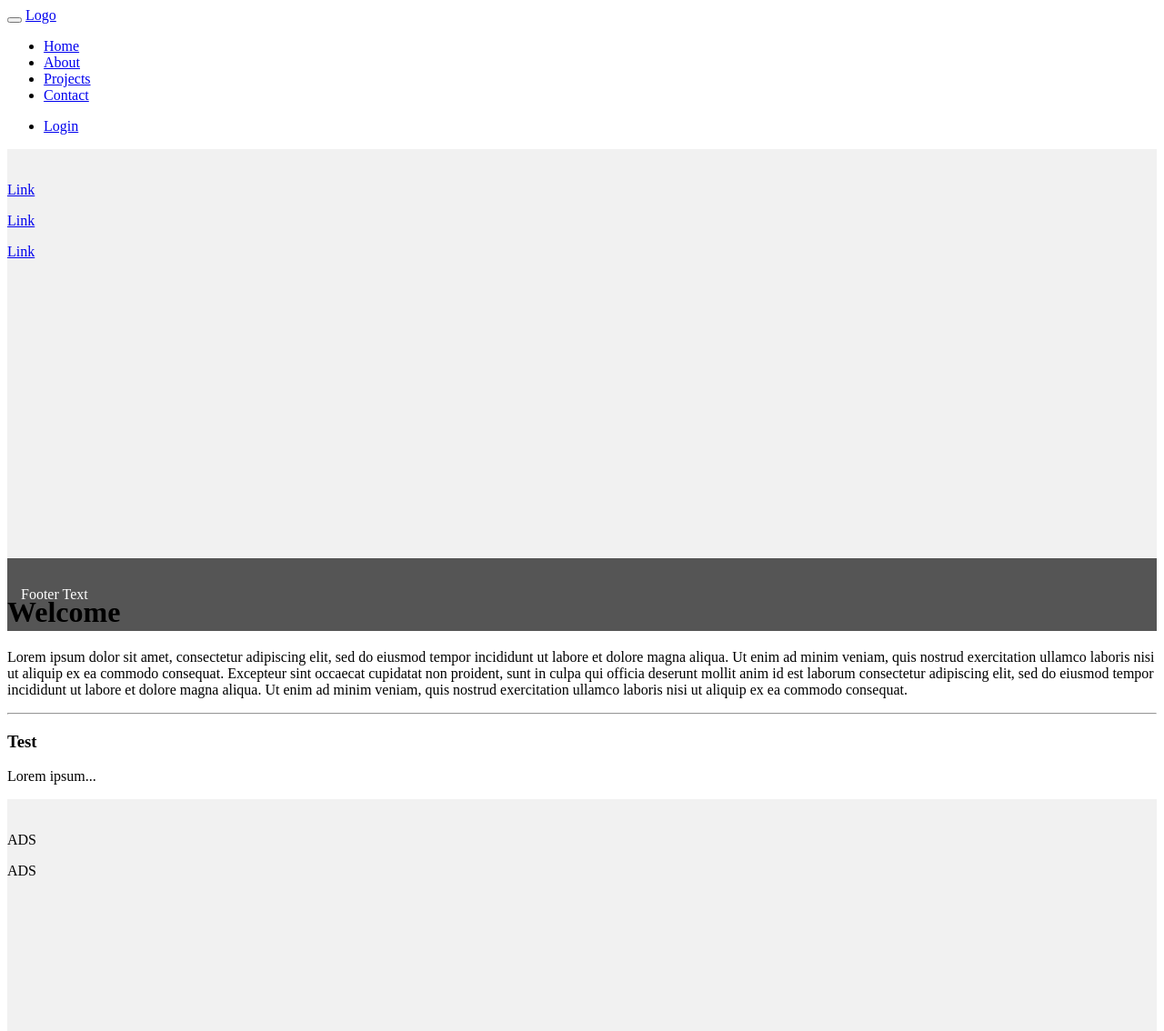
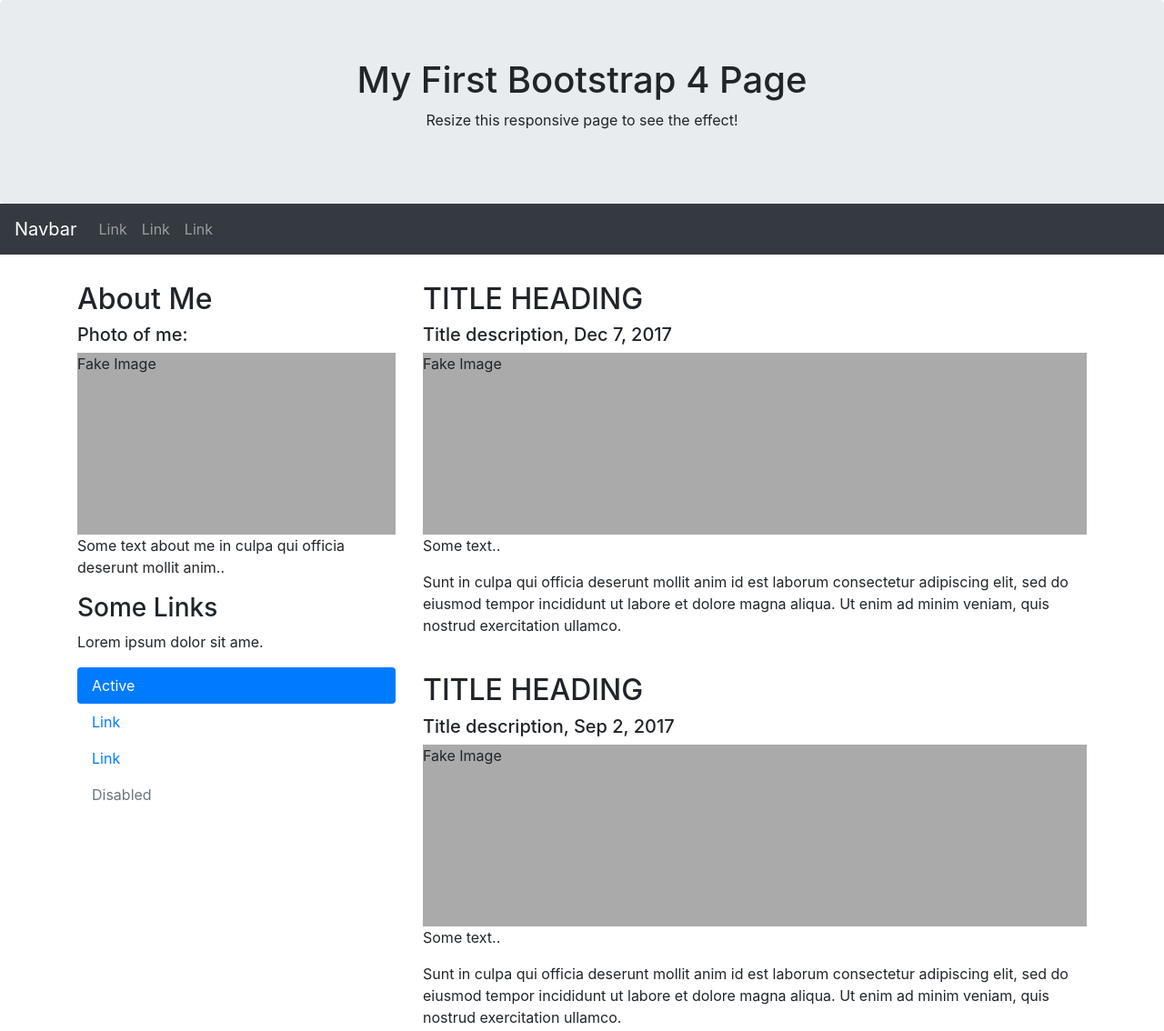
Before and after one commit to PedroPrates20/ihc-pedroprates, a plain HTML site: page index.html in a window 1280 px wide. Shown: the top 1134 px of the page at 91% size. Drawn offline with nearby package versions, Linux system fonts and the light colour scheme.

Commit message:
Update index.html

```diff
--- a/index.html
+++ b/index.html
@@ -1,96 +1,91 @@
 <!DOCTYPE html>
 <html lang="en">
 <head>
-  <title>IHC</title>
-
+  <title>Bootstrap 4 Website Example</title>
+  <meta charset="utf-8">
+  <meta name="viewport" content="width=device-width, initial-scale=1">
+  <link rel="stylesheet" href="https://maxcdn.bootstrapcdn.com/bootstrap/4.1.0/css/bootstrap.min.css">
+  <script src="https://ajax.googleapis.com/ajax/libs/jquery/3.3.1/jquery.min.js"></script>
+  <script src="https://cdnjs.cloudflare.com/ajax/libs/popper.js/1.14.0/umd/popper.min.js"></script>
+  <script src="https://maxcdn.bootstrapcdn.com/bootstrap/4.1.0/js/bootstrap.min.js"></script>
   <style>
-    /* Remove the navbar's default margin-bottom and rounded borders */
-    .navbar {
-      margin-bottom: 0;
-      border-radius: 0;
-    }
-
-    /* Set height of the grid so .sidenav can be 100% (adjust as needed) */
-    .row.content {height: 450px}
-
-    /* Set gray background color and 100% height */
-    .sidenav {
-      padding-top: 20px;
-      background-color: #f1f1f1;
-      height: 100%;
-    }
-
-    /* Set black background color, white text and some padding */
-    footer {
-      background-color: #555;
-      color: white;
-      padding: 15px;
-    }
-
-    /* On small screens, set height to 'auto' for sidenav and grid */
-    @media screen and (max-width: 767px) {
-      .sidenav {
-        height: auto;
-        padding: 15px;
-      }
-      .row.content {height:auto;}
-    }
+  .fakeimg {
+      height: 200px;
+      background: #aaa;
+  }
   </style>
 </head>
 <body>
 
-<nav class="navbar navbar-inverse">
-  <div class="container-fluid">
-    <div class="navbar-header">
-      <button type="button" class="navbar-toggle" data-toggle="collapse" data-target="#myNavbar">
-        <span class="icon-bar"></span>
-        <span class="icon-bar"></span>
-        <span class="icon-bar"></span>
-      </button>
-      <a class="navbar-brand" href="#">Logo</a>
-    </div>
-    <div class="collapse navbar-collapse" id="myNavbar">
-      <ul class="nav navbar-nav">
-        <li class="active"><a href="#">Home</a></li>
-        <li><a href="#">About</a></li>
-        <li><a href="#">Projects</a></li>
-        <li><a href="#">Contact</a></li>
-      </ul>
-      <ul class="nav navbar-nav navbar-right">
-        <li><a href="#"><span class="glyphicon glyphicon-log-in"></span> Login</a></li>
-      </ul>
-    </div>
+<div class="jumbotron text-center" style="margin-bottom:0">
+  <h1>My First Bootstrap 4 Page</h1>
+  <p>Resize this responsive page to see the effect!</p>
+</div>
+
+<nav class="navbar navbar-expand-sm bg-dark navbar-dark">
+  <a class="navbar-brand" href="#">Navbar</a>
+  <button class="navbar-toggler" type="button" data-toggle="collapse" data-target="#collapsibleNavbar">
+    <span class="navbar-toggler-icon"></span>
+  </button>
+  <div class="collapse navbar-collapse" id="collapsibleNavbar">
+    <ul class="navbar-nav">
+      <li class="nav-item">
+        <a class="nav-link" href="#">Link</a>
+      </li>
+      <li class="nav-item">
+        <a class="nav-link" href="#">Link</a>
+      </li>
+      <li class="nav-item">
+        <a class="nav-link" href="#">Link</a>
+      </li>
+    </ul>
   </div>
 </nav>
 
-<div class="container-fluid text-center">
-  <div class="row content">
-    <div class="col-sm-2 sidenav">
-      <p><a href="#">Link</a></p>
-      <p><a href="#">Link</a></p>
-      <p><a href="#">Link</a></p>
+<div class="container" style="margin-top:30px">
+  <div class="row">
+    <div class="col-sm-4">
+      <h2>About Me</h2>
+      <h5>Photo of me:</h5>
+      <div class="fakeimg">Fake Image</div>
+      <p>Some text about me in culpa qui officia deserunt mollit anim..</p>
+      <h3>Some Links</h3>
+      <p>Lorem ipsum dolor sit ame.</p>
+      <ul class="nav nav-pills flex-column">
+        <li class="nav-item">
+          <a class="nav-link active" href="#">Active</a>
+        </li>
+        <li class="nav-item">
+          <a class="nav-link" href="#">Link</a>
+        </li>
+        <li class="nav-item">
+          <a class="nav-link" href="#">Link</a>
+        </li>
+        <li class="nav-item">
+          <a class="nav-link disabled" href="#">Disabled</a>
+        </li>
+      </ul>
+      <hr class="d-sm-none">
     </div>
-    <div class="col-sm-8 text-left">
-      <h1>Welcome</h1>
-      <p>Lorem ipsum dolor sit amet, consectetur adipiscing elit, sed do eiusmod tempor incididunt ut labore et dolore magna aliqua. Ut enim ad minim veniam, quis nostrud exercitation ullamco laboris nisi ut aliquip ex ea commodo consequat. Excepteur sint occaecat cupidatat non proident, sunt in culpa qui officia deserunt mollit anim id est laborum consectetur adipiscing elit, sed do eiusmod tempor incididunt ut labore et dolore magna aliqua. Ut enim ad minim veniam, quis nostrud exercitation ullamco laboris nisi ut aliquip ex ea commodo consequat.</p>
-      <hr>
-      <h3>Test</h3>
-      <p>Lorem ipsum...</p>
-    </div>
-    <div class="col-sm-2 sidenav">
-      <div class="well">
-        <p>ADS</p>
-      </div>
-      <div class="well">
-        <p>ADS</p>
-      </div>
+    <div class="col-sm-8">
+      <h2>TITLE HEADING</h2>
+      <h5>Title description, Dec 7, 2017</h5>
+      <div class="fakeimg">Fake Image</div>
+      <p>Some text..</p>
+      <p>Sunt in culpa qui officia deserunt mollit anim id est laborum consectetur adipiscing elit, sed do eiusmod tempor incididunt ut labore et dolore magna aliqua. Ut enim ad minim veniam, quis nostrud exercitation ullamco.</p>
+      <br>
+      <h2>TITLE HEADING</h2>
+      <h5>Title description, Sep 2, 2017</h5>
+      <div class="fakeimg">Fake Image</div>
+      <p>Some text..</p>
+      <p>Sunt in culpa qui officia deserunt mollit anim id est laborum consectetur adipiscing elit, sed do eiusmod tempor incididunt ut labore et dolore magna aliqua. Ut enim ad minim veniam, quis nostrud exercitation ullamco.</p>
     </div>
   </div>
 </div>
 
-<footer class="container-fluid text-center">
-  <p>Footer Text</p>
-</footer>
+<div class="jumbotron text-center" style="margin-bottom:0">
+  <p>Footer</p>
+</div>
 
 </body>
 </html>
```
